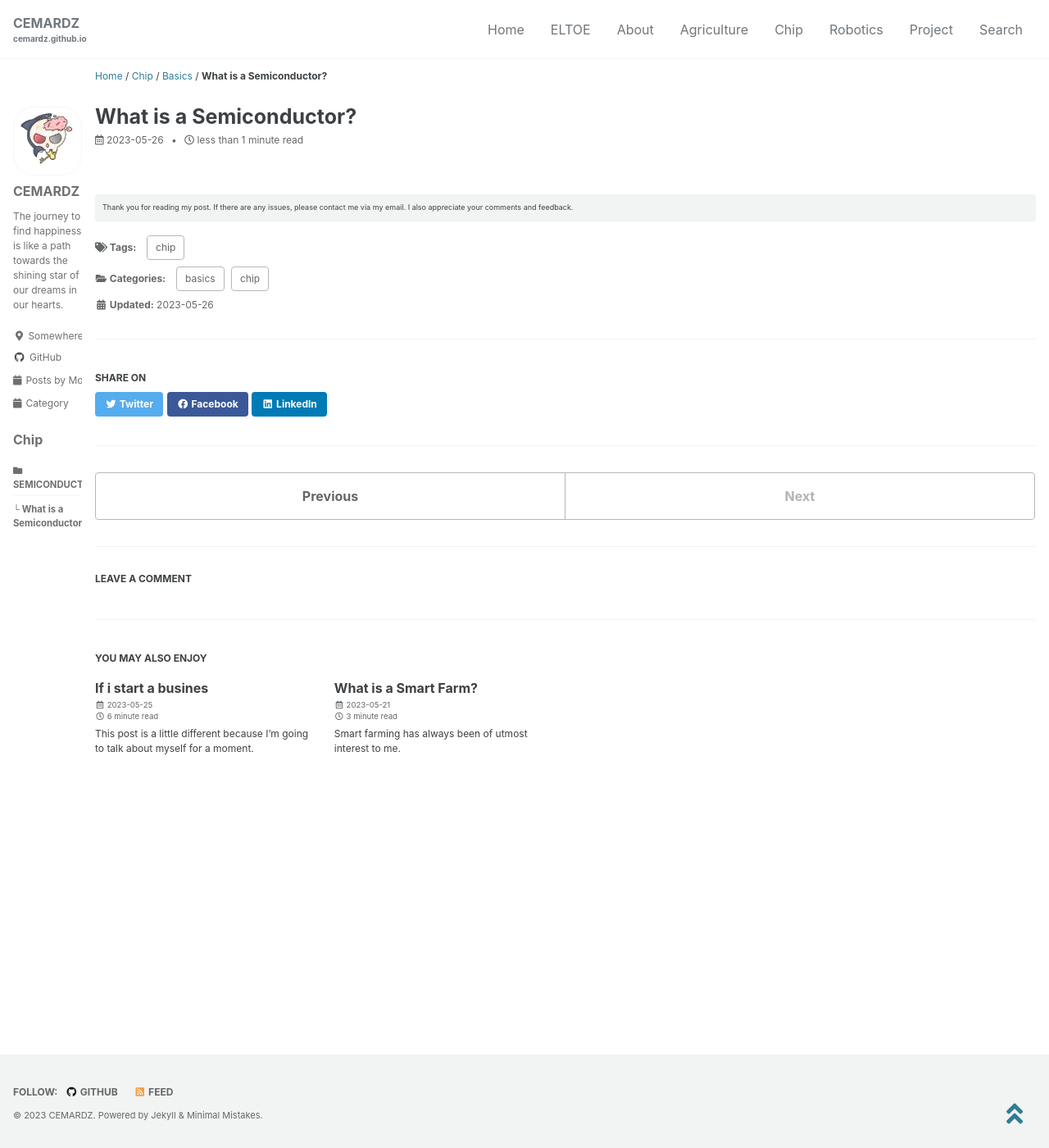
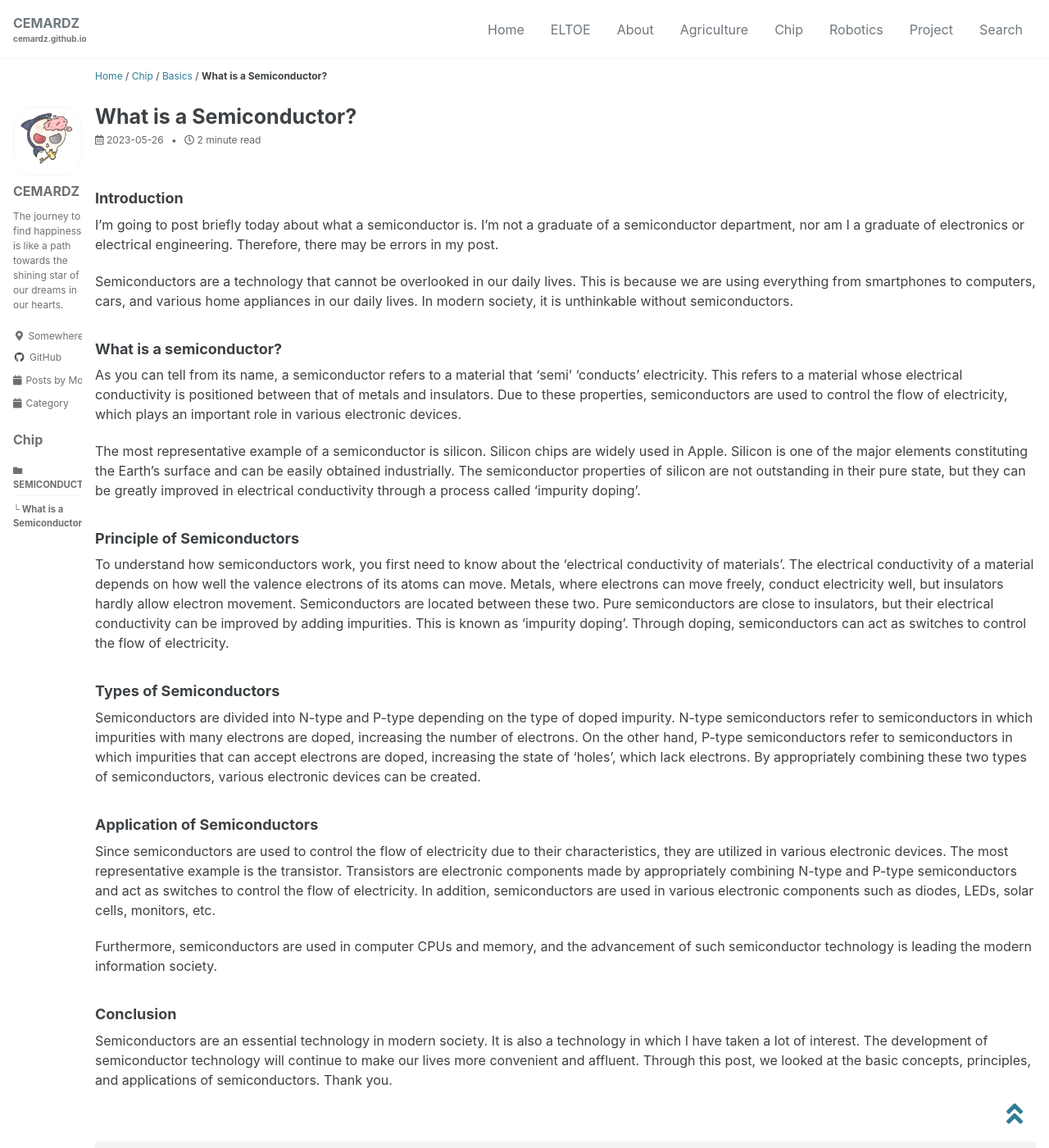
Before and after one commit to cemardz/cemardz.github.io, a Jekyll site: the page built from chip/basics/_posts/2023-05-26-semiconductor-basics.md, in a window 1280 px wide and 1400 px high. Shown: the whole window at 82% size. Built offline with Jekyll 4.4.1, drawn with Linux system fonts in a browser that asks for light colours; cached includes are drawn as plain includes; some web fonts are replaced; comment, search, counter and statistics services are not loaded.

Commit message:
Update 2023-05-26-semiconductor-basics.md

```diff
--- a/chip/basics/_posts/2023-05-26-semiconductor-basics.md
+++ b/chip/basics/_posts/2023-05-26-semiconductor-basics.md
@@ -21,3 +21,27 @@ depth:
   - title: "basics"
     url: /chip/basics/
 ---
+### Introduction
+I'm going to post briefly today about what a semiconductor is. I'm not a graduate of a semiconductor department, nor am I a graduate of electronics or electrical engineering. Therefore, there may be errors in my post.
+
+Semiconductors are a technology that cannot be overlooked in our daily lives. This is because we are using everything from smartphones to computers, cars, and various home appliances in our daily lives. In modern society, it is unthinkable without semiconductors.
+
+### What is a semiconductor?
+As you can tell from its name, a semiconductor refers to a material that 'semi' 'conducts' electricity. This refers to a material whose electrical conductivity is positioned between that of metals and insulators. Due to these properties, semiconductors are used to control the flow of electricity, which plays an important role in various electronic devices.
+
+The most representative example of a semiconductor is silicon. Silicon chips are widely used in Apple. Silicon is one of the major elements constituting the Earth's surface and can be easily obtained industrially. The semiconductor properties of silicon are not outstanding in their pure state, but they can be greatly improved in electrical conductivity through a process called 'impurity doping'.
+
+### Principle of Semiconductors
+To understand how semiconductors work, you first need to know about the 'electrical conductivity of materials'. The electrical conductivity of a material depends on how well the valence electrons of its atoms can move. Metals, where electrons can move freely, conduct electricity well, but insulators hardly allow electron movement.
+Semiconductors are located between these two. Pure semiconductors are close to insulators, but their electrical conductivity can be improved by adding impurities. This is known as 'impurity doping'. Through doping, semiconductors can act as switches to control the flow of electricity.
+
+### Types of Semiconductors
+Semiconductors are divided into N-type and P-type depending on the type of doped impurity. N-type semiconductors refer to semiconductors in which impurities with many electrons are doped, increasing the number of electrons. On the other hand, P-type semiconductors refer to semiconductors in which impurities that can accept electrons are doped, increasing the state of 'holes', which lack electrons. By appropriately combining these two types of semiconductors, various electronic devices can be created.
+
+### Application of Semiconductors
+Since semiconductors are used to control the flow of electricity due to their characteristics, they are utilized in various electronic devices. The most representative example is the transistor. Transistors are electronic components made by appropriately combining N-type and P-type semiconductors and act as switches to control the flow of electricity. In addition, semiconductors are used in various electronic components such as diodes, LEDs, solar cells, monitors, etc.
+
+Furthermore, semiconductors are used in computer CPUs and memory, and the advancement of such semiconductor technology is leading the modern information society.
+
+### Conclusion
+Semiconductors are an essential technology in modern society. It is also a technology in which I have taken a lot of interest. The development of semiconductor technology will continue to make our lives more convenient and affluent. Through this post, we looked at the basic concepts, principles, and applications of semiconductors. Thank you.
```
